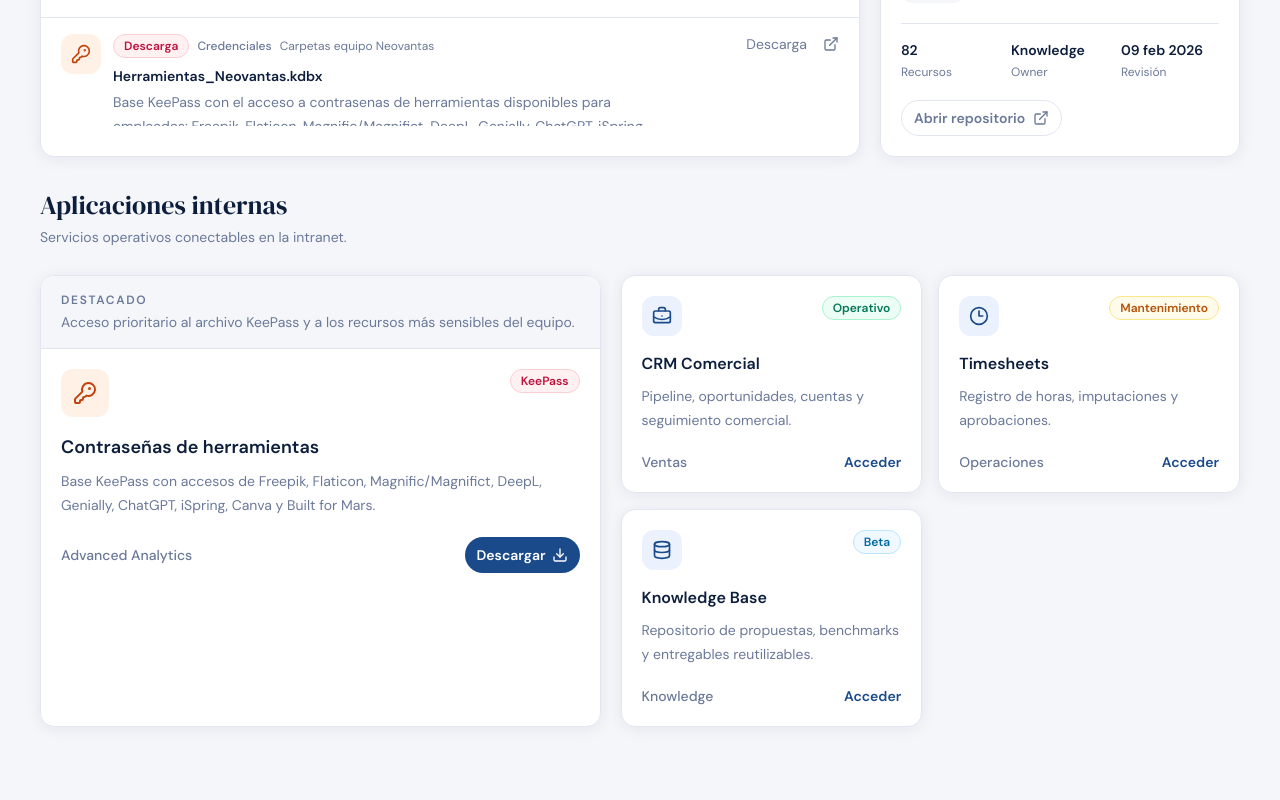
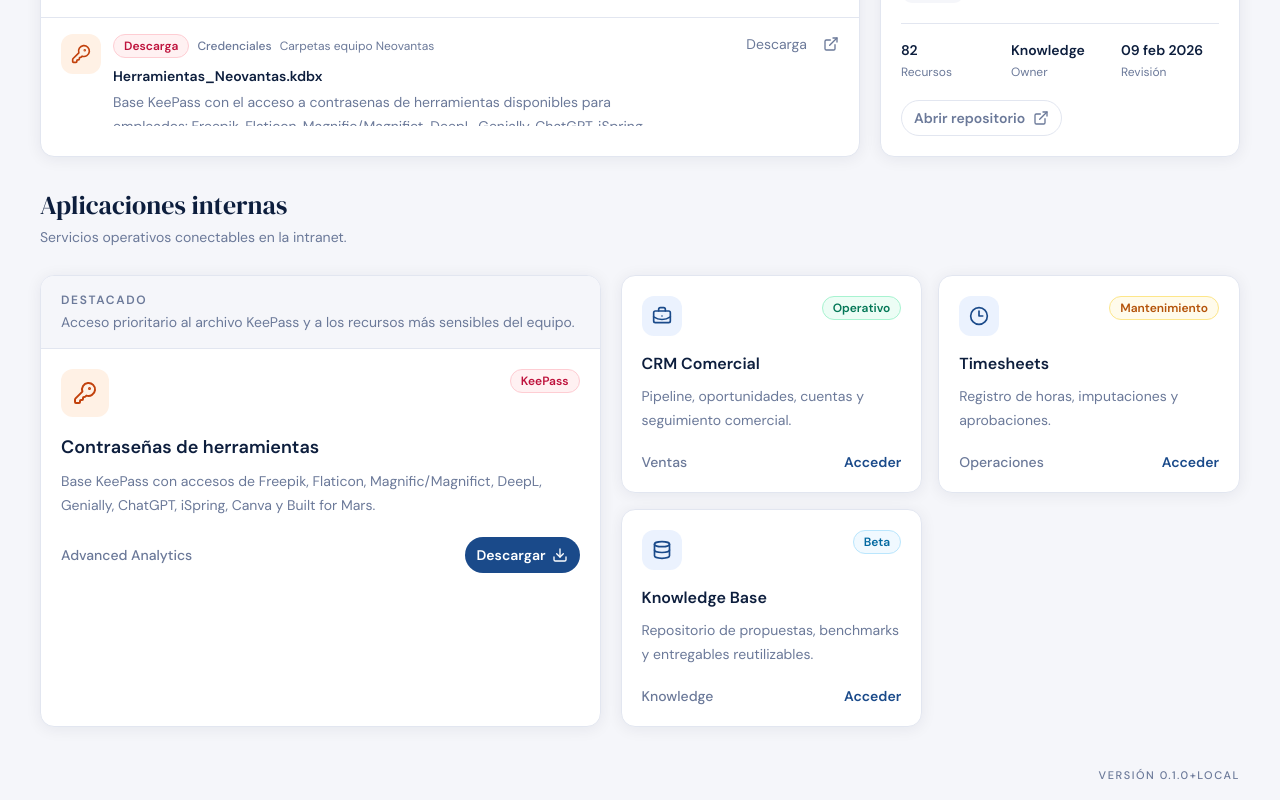
Before and after one commit to NeovantasAdvanced/Intranet, a React (Vite) app: page / in a window 1280 px wide. Shown: the part 2465-3265 px from the top of the page. Before the commit the page ends 3232 px from the top, so only its background shows below. Built offline with nearby package versions, Linux system fonts and the light colour scheme; no server answers.

Commit message:
feat: show build version in portal

```diff
--- a/src/components/layout/AppLayout.tsx
+++ b/src/components/layout/AppLayout.tsx
@@ -8,6 +8,7 @@ import {
 } from 'lucide-react';
 import { useEffect, useState, type ReactNode } from 'react';
 import { PortalSearchProvider } from '../../context/PortalSearchContext';
+import { APP_VERSION } from '../../config/appVersion';
 import { Header } from './Header';
 
 type AppLayoutProps = {
@@ -82,6 +83,14 @@ export function AppLayout({ children }: AppLayoutProps) {
         <main className="min-w-0 px-4 py-7 md:px-8 md:py-10">
           <div className="mx-auto w-full max-w-[1200px]">{children}</div>
         </main>
+
+        <footer className="px-4 pb-4 md:px-8">
+          <div className="mx-auto flex w-full max-w-[1200px] justify-end">
+            <span className="text-[11px] font-medium uppercase tracking-[0.14em] text-neovantas-muted">
+              Versión {APP_VERSION}
+            </span>
+          </div>
+        </footer>
       </div>
     </PortalSearchProvider>
   );
--- /dev/null
+++ b/src/config/appVersion.ts
@@ -0,0 +1 @@
+export const APP_VERSION = import.meta.env.VITE_APP_VERSION ?? '0.1.0+local';
--- a/tsconfig.node.json
+++ b/tsconfig.node.json
@@ -7,6 +7,7 @@
     "moduleResolution": "Bundler",
     "allowSyntheticDefaultImports": true,
     "strict": true,
+    "resolveJsonModule": true,
     "noEmit": true
   },
   "include": ["vite.config.ts"]
--- a/vite.config.ts
+++ b/vite.config.ts
@@ -1,6 +1,15 @@
 import { defineConfig } from 'vite';
 import react from '@vitejs/plugin-react';
+import packageJson from './package.json';
+
+const buildSha =
+  (globalThis as { process?: { env?: Record<string, string | undefined> } }).process?.env?.GITHUB_SHA?.slice(0, 7) ??
+  'local';
+const appVersion = `${packageJson.version}+${buildSha}`;
 
 export default defineConfig({
   plugins: [react()],
+  define: {
+    'import.meta.env.VITE_APP_VERSION': JSON.stringify(appVersion),
+  },
 });
```
